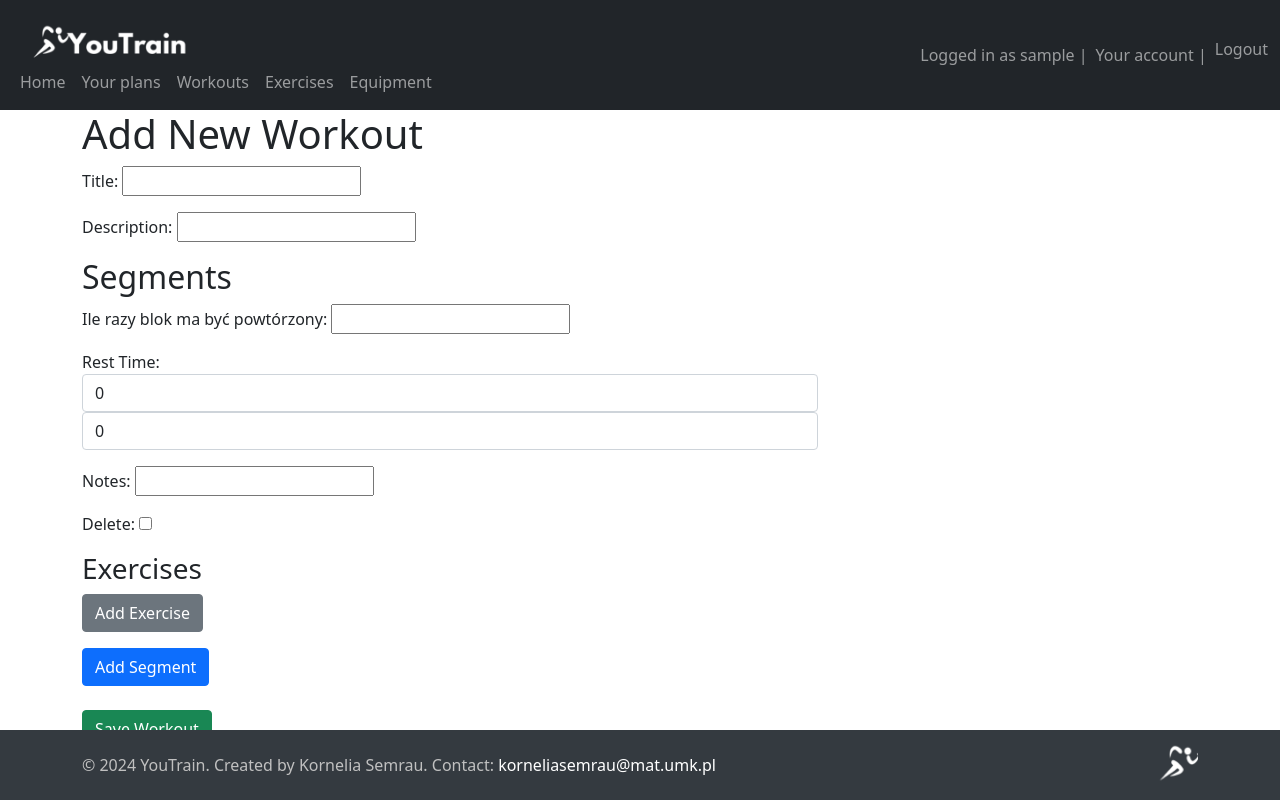
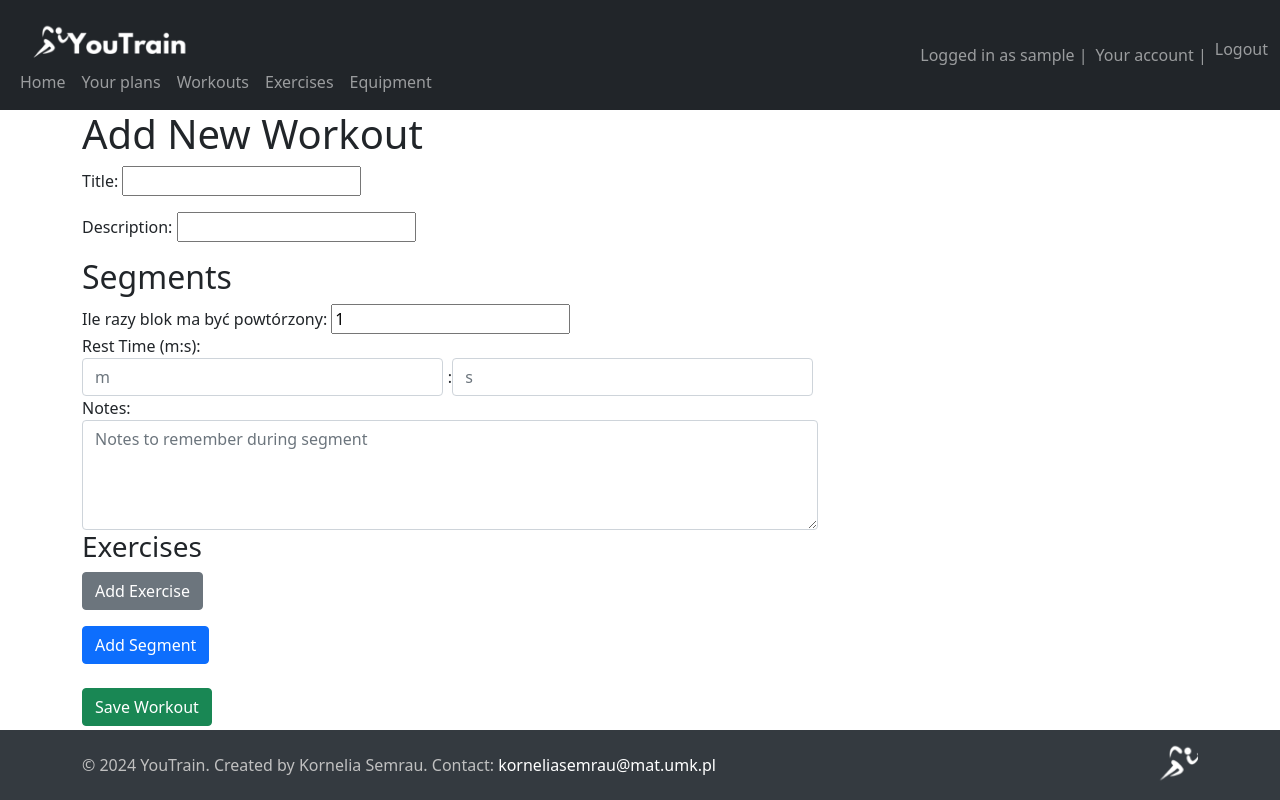
Before and after one commit to korsem/licencjat, a Django app: page /workouts/add/ in a window 1280 px wide. Run offline with Django 5.2, Linux system fonts and the light colour scheme; the visitor is signed in with stand-in values (Sample User, id 1).

Commit message:
fixed segment formset

```diff
--- a/templates/you_train_api/add_workout.html
+++ b/templates/you_train_api/add_workout.html
@@ -12,11 +12,26 @@
     <div class="row">
         <div class="col-md-8">
             <h2>Segments</h2>
-            <div id="segment-formset">
+          <div id="segment-formset">
                 {{ segment_formset.management_form }}
                 {% for form in segment_formset %}
                 <div class="segment-form mb-3">
-                    {{ form.as_p }}
+                          <div class="form-group">
+                        {{ form.reps.label_tag }}
+                        {{ form.reps }}
+                    </div>
+                    <div class="form-group">
+                        <label for="rest_time">Rest Time (m:s):</label>
+                        <div class="form-inline">
+                            <input type="number" id="seg_rest_time_{{ forloop.counter0 }}_0" class="form-control" placeholder="m" min="0">
+                            <span> : </span>
+                            <input type="number" id="seg_rest_time_{{ forloop.counter0 }}_1" class="form-control" placeholder="s" min="0" max="59">
+                        </div>
+                    </div>
+                    <div class="form-group">
+                        {{ form.notes.label_tag }}
+                         <textarea name="{{ form.notes.name }}" class="form-control" rows="4" placeholder="Notes to remember during segment">{{ form.notes.value|default_if_none:'' }}</textarea>
+                    </div>
                     <h3>Exercises</h3>
                     <div class="exercise-formset">
                         {{ form.instance.exercise_formset.management_form }}
@@ -152,6 +167,8 @@ document.getElementById('add-segment').addEventListener('click', function() {
     var formIdx = segmentFormset.children.length;
 
     newForm.innerHTML = newForm.innerHTML.replace(/__prefix__/g, formIdx);
+    newForm.innerHTML = newForm.innerHTML.replace(/_0/g, '_' + formIdx + '_0');
+    newForm.innerHTML = newForm.innerHTML.replace(/_1/g, '_' + formIdx + '_1');
     segmentFormset.appendChild(newForm);
 
     var deleteButton = document.createElement('button');
--- a/you_train_api/forms.py
+++ b/you_train_api/forms.py
@@ -92,6 +92,7 @@ class WorkoutForm(forms.ModelForm):
 
 class WorkoutSegmentForm(forms.ModelForm):
     rest_time = MSTimeField(label='Rest Time', required=True)
+    reps = forms.IntegerField(label='Ile razy blok ma być powtórzony', required=True, min_value=1, initial=1)
     class Meta:
         model = WorkoutSegment
         fields = ['reps', 'rest_time', 'notes']
```
